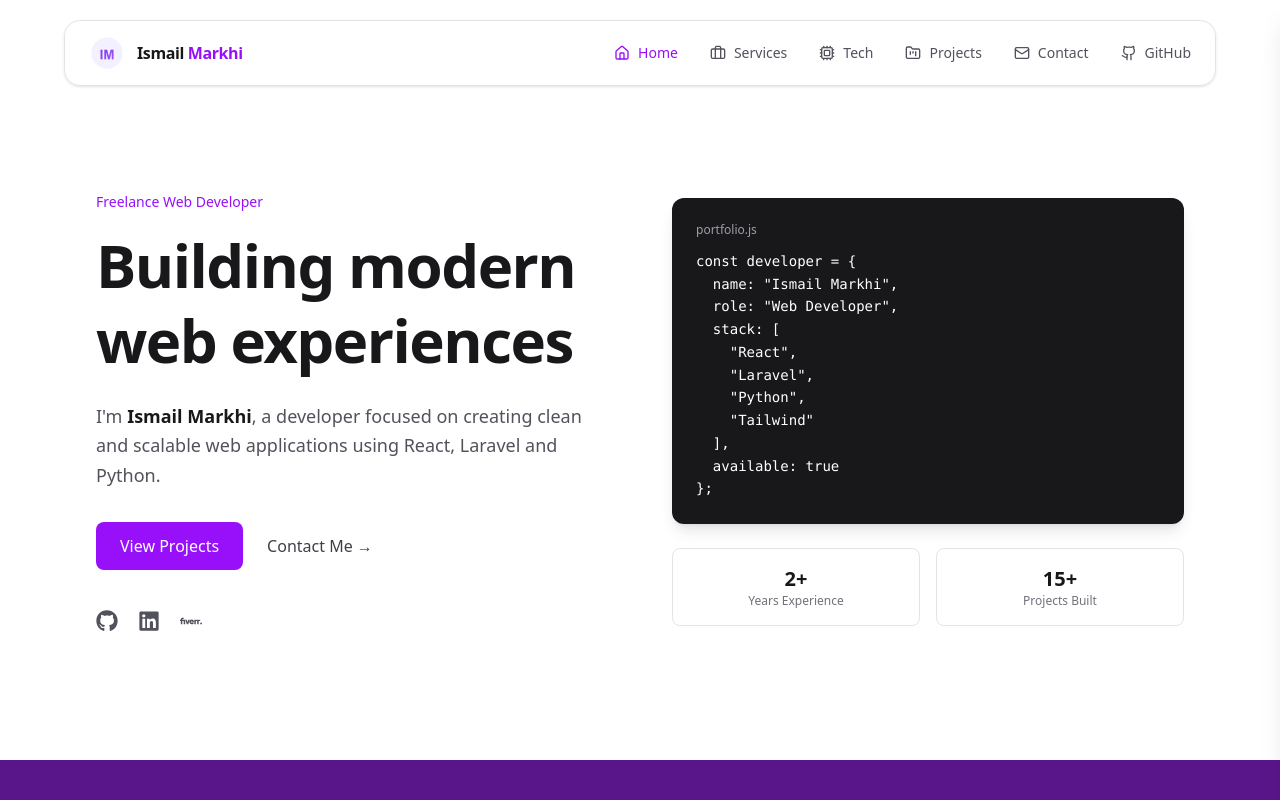
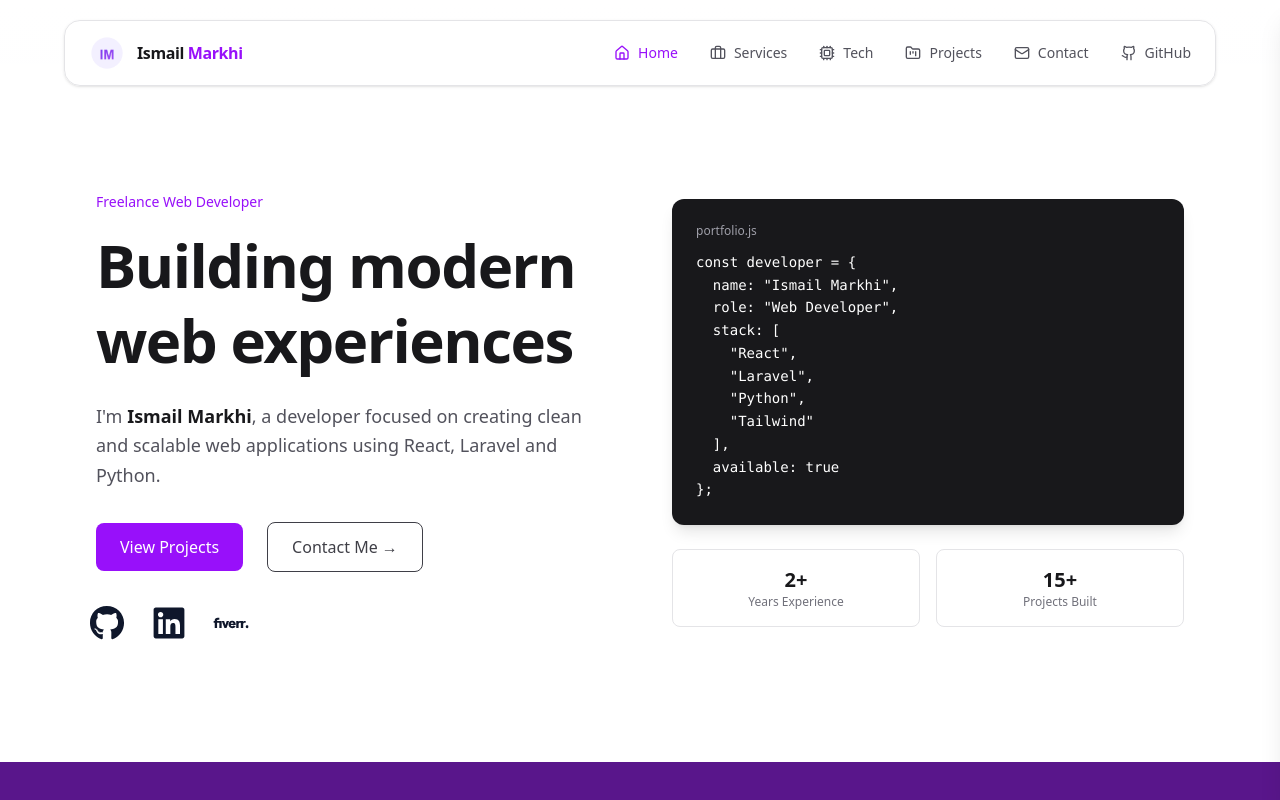
Before and after one commit to IsmailMarkhi/MyWorld, a React (Vite) app: page / in a window 1280 px wide. Shown: the top 800 px of the page. Built offline with nearby package versions, Linux system fonts and the light colour scheme.

Commit message:
hero bug fi

```diff
--- a/src/components/sections/Hero.jsx
+++ b/src/components/sections/Hero.jsx
@@ -48,7 +48,7 @@ export default function Hero() {
 
               <a
                 href="#contact"
-                className="text-zinc-700 font-medium hover:text-purple-600 transition"
+                className="text-zinc-700 font-medium px-6 py-3 border border-zinc-700 rounded-lg dark:border-purple-600 hover:border-purple-600 hover:text-purple-600 transition"
               >
                 Contact Me →
               </a>
@@ -56,17 +56,20 @@ export default function Hero() {
             </div>
 
             {/* Social */}
-            <div className="flex gap-5 text-zinc-600">
+            <div className="flex gap-10">
 
-              <a href="https://github.com/IsmailMarkhi" target="_blank">
+              <a href="https://github.com/IsmailMarkhi" target="_blank"
+              className="hover:text-black scale-160">
                 <FaGithub size={22} />
               </a>
 
-              <a href="https://linkedin.com" target="_blank">
+              <a href="https://linkedin.com" target="_blank"
+              className="hover:text-blue-500 scale-160">
                 <FaLinkedin size={22} />
               </a>
 
-              <a href="https://fiverr.com" target="_blank">
+              <a href="https://fiverr.com" target="_blank"
+              className="hover:text-black scale-160">
                 <SiFiverr size={22} />
               </a>
 
```
